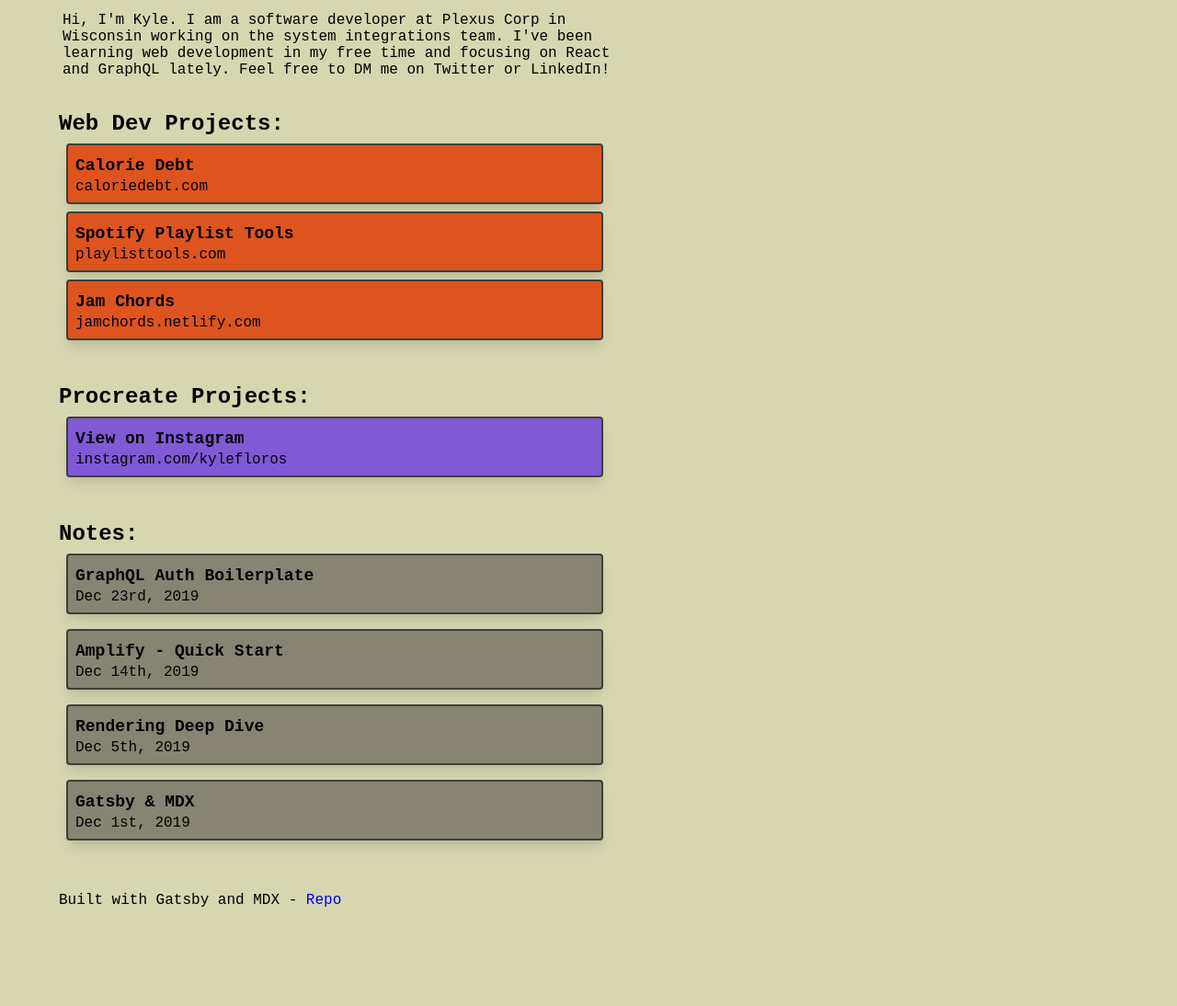
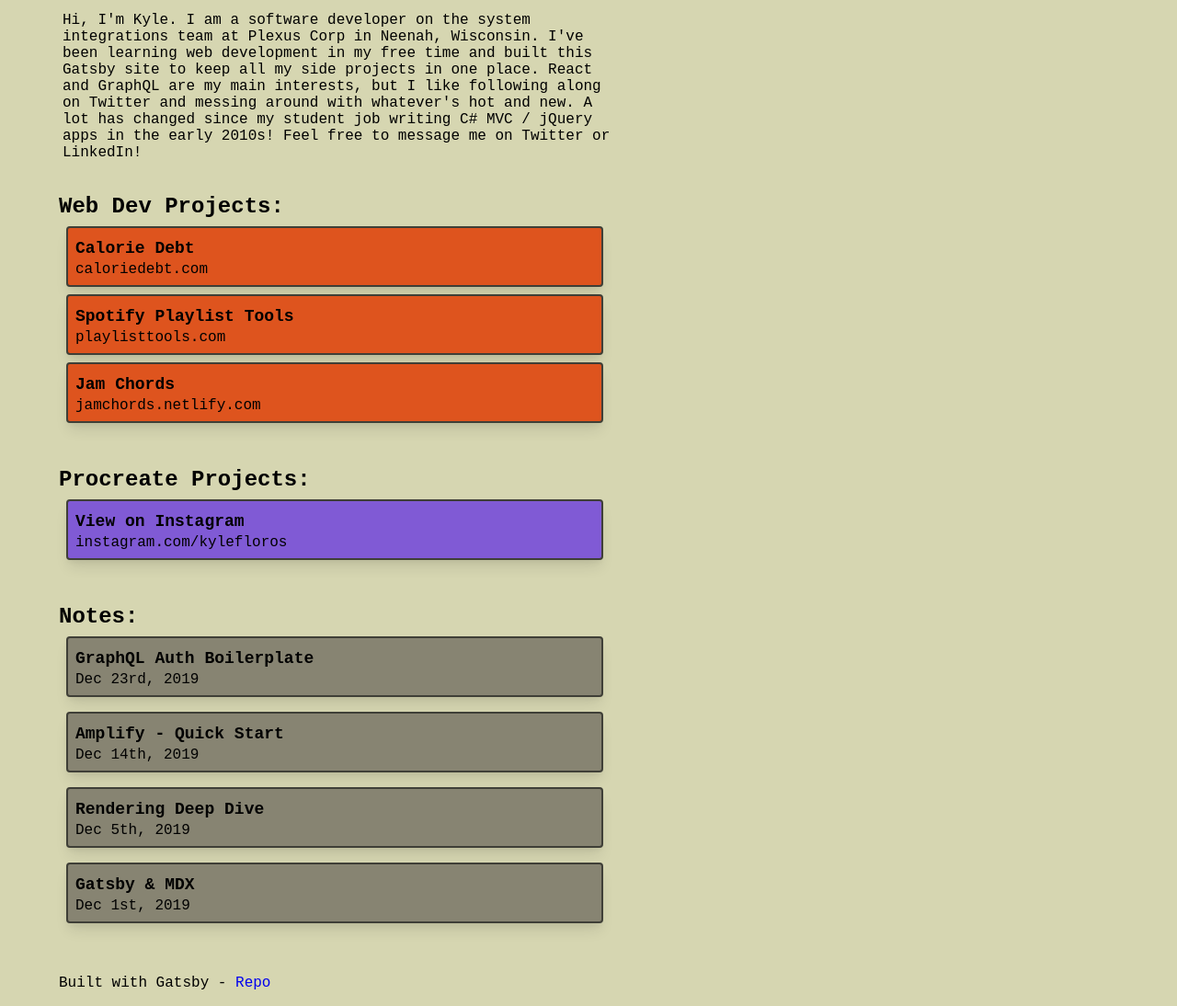
Before and after one commit to kylefloros/portfolio, a Gatsby site: page / in a window 1280 px wide. Shown: the part 196-1290 px from the top of the page at 92% size. Before the commit the page ends 1200 px from the top, so only its background shows below. Built offline with nearby package versions, Linux system fonts and the light colour scheme; Gatsby itself is replaced by a stand-in of ours.

Commit message:
Changed Blurb

```diff
--- a/src/pages/index.js
+++ b/src/pages/index.js
@@ -84,7 +84,7 @@ export default () => {
         <div className="flex flex-col w-9/10">
           <div className="w-9/10 md:w-card ml-1">
             <p>
-              Hi, I'm Kyle.  I am a software developer at Plexus Corp in Wisconsin working on the system integrations team.  I've been learning web development in my free time and focusing on React and GraphQL lately. Feel free to DM me on Twitter or LinkedIn!
+              Hi, I'm Kyle.  I am a software developer on the system integrations team at Plexus Corp in Neenah, Wisconsin. I've been learning web development in my free time and built this Gatsby site to keep all my side projects in one place. React and GraphQL are my main interests, but I like following along on Twitter and messing around with whatever's hot and new.  A lot has changed since my student job writing C# MVC / jQuery apps in the early 2010s! Feel free to message me on Twitter or LinkedIn!
             </p>
           </div>
           {/* Projects */}
@@ -127,7 +127,7 @@ export default () => {
           <div className="flex flex-col mt-8">
             <p>
               <span>
-                Built with Gatsby and MDX -
+                Built with Gatsby -
                 <a
                   className="no-underline"
                   href="https://github.com/kylefloros/portfolio"
```
